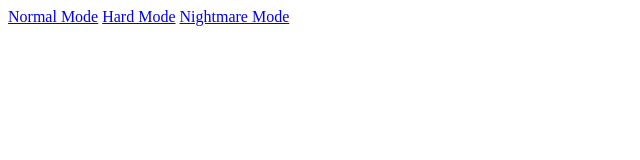
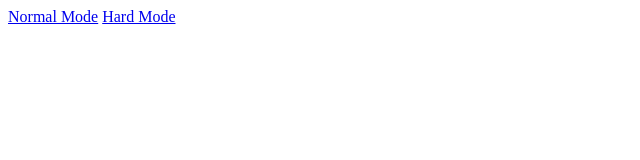
Before and after one commit to TheIronYard-humdrum/w3d1_HW, a plain HTML site: page index.html in a window 1280 px wide. Shown: the whole page, without its empty margins (0-640 px from the left). Drawn offline with Linux system fonts and the light colour scheme.

Commit message:
removed nightmare mode link from index.html

```diff
--- a/index.html
+++ b/index.html
@@ -6,6 +6,5 @@
 <body>
 <a href="normalMode/index.html">Normal Mode</a>
 <a href="hardMode/index.html">Hard Mode</a>
-<a href="nightmareMode/index.html">Nightmare Mode</a>
 </body>
 </html>
```
